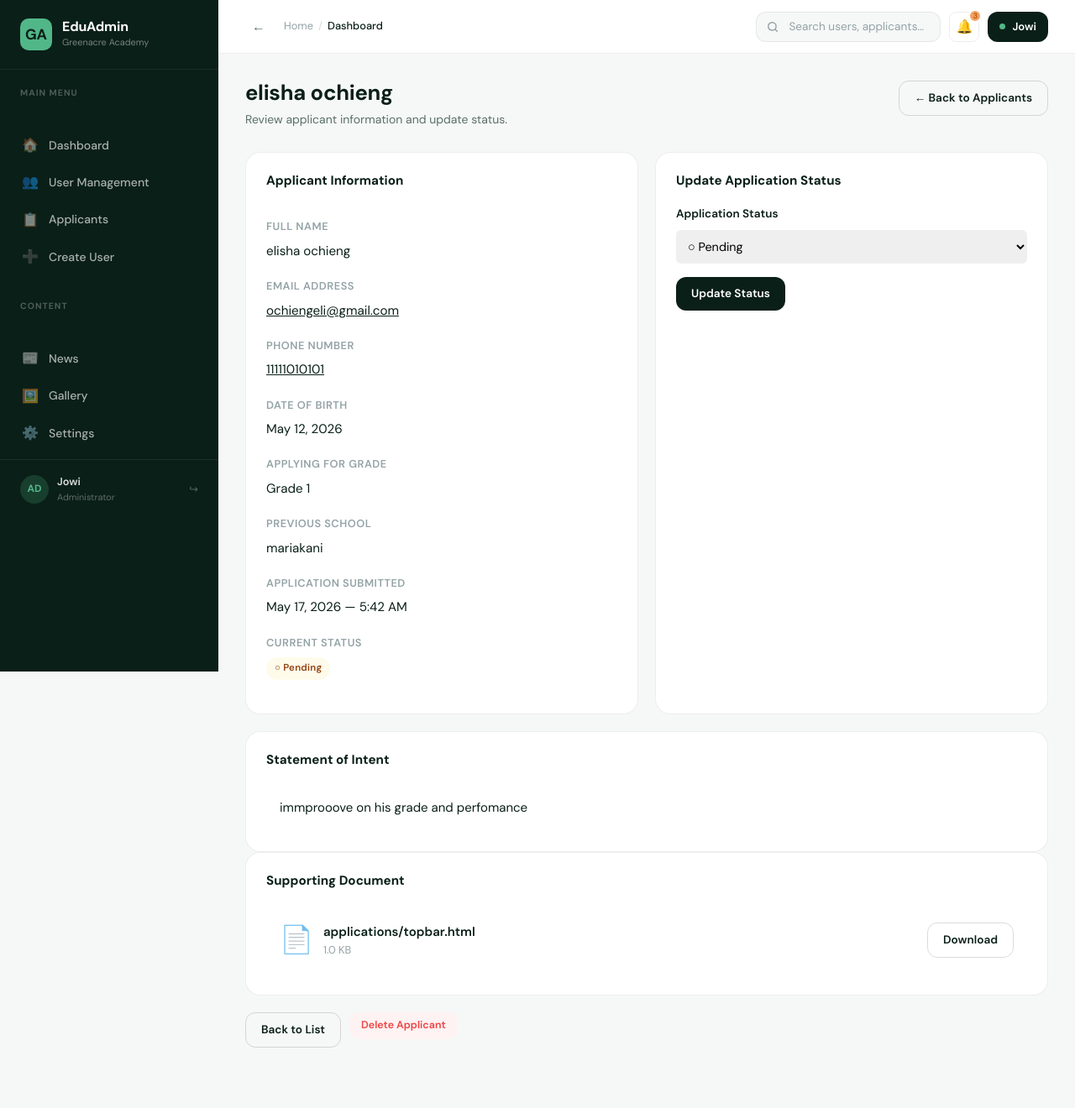
After one commit to J-ohnP-aul/school_project, a Django app: page /accounts/applicants/2/ in a window 1280 px wide. The commit adds this page. Shown: the whole page at 84% size. Run offline with Django 5.2, Linux system fonts and the light colour scheme; a user stored in the database is signed in; data comes from the database, SQL or seed files in the repository; both versions use the stored data as it was after the commit.

Commit message:
admin complete

```diff
--- a/accounts/urls.py
+++ b/accounts/urls.py
@@ -1,5 +1,5 @@
 from django.urls import path
-from .views import admin_dashboard, register_view, login_view, logout_view, dashboard, users_list, aplicant_list, complete_profile, search_students, delete_user, delete_applicant, create_user
+from .views import admin_dashboard, register_view, login_view, logout_view, dashboard, users_list, aplicant_list, complete_profile, search_students, delete_user, delete_applicant, create_user, applicant_detail
 
 urlpatterns = [
     path('register/', register_view, name='register'),
@@ -14,5 +14,6 @@ urlpatterns = [
     path('users/<int:pk>/delete/', delete_user, name='delete_user'),
     path('create-user/', create_user, name='create_user'),
     path('applicant_list/', aplicant_list, name='applicant_list'),
+    path('applicants/<int:pk>/', applicant_detail, name='applicant_detail'),
     path('applicants/<int:pk>/delete/', delete_applicant, name='delete_applicant'),
 ]
--- a/accounts/views.py
+++ b/accounts/views.py
@@ -115,12 +115,24 @@ def admin_dashboard(request):
     parents = users.filter(groups__name='Parents').distinct()
     ungrouped = users.filter(groups__isnull=True).distinct()
 
+    # Applicant stats
+    applicants = Applicant.objects.all()
+    applicants_pending = applicants.filter(status='pending').count()
+    applicants_reviewed = applicants.filter(status='reviewed').count()
+    applicants_accepted = applicants.filter(status='accepted').count()
+    applicants_rejected = applicants.filter(status='rejected').count()
+
     return render(request, 'accounts/admin_dashboard.html', {
         'users': users,
         'students': students,
         'teachers': teachers,
         'parents': parents,
         'ungrouped': ungrouped,
+        'applicants': applicants,
+        'applicants_pending': applicants_pending,
+        'applicants_reviewed': applicants_reviewed,
+        'applicants_accepted': applicants_accepted,
+        'applicants_rejected': applicants_rejected,
     })
 
 
@@ -208,6 +220,24 @@ def delete_applicant(request, pk):
 
 
 @login_required
+def applicant_detail(request, pk):
+    if not request.user.is_staff and not request.user.is_superuser:
+        messages.error(request, 'You do not have permission to view applicant details.')
+        return redirect('dashboard')
+
+    applicant = get_object_or_404(Applicant, pk=pk)
+
+    if request.method == 'POST':
+        status = request.POST.get('status')
+        if status in dict(Applicant.STATUS_CHOICES):
+            applicant.status = status
+            applicant.save()
+            messages.success(request, f'Applicant status updated to {status}.')
+
+    return render(request, 'accounts/applicant_detail.html', {'applicant': applicant})
+
+
+@login_required
 def search_students(request):
     q = request.GET.get('q', '').strip()
     results = []
--- a/admissions/models.py
+++ b/admissions/models.py
@@ -33,6 +33,18 @@ class Applicant(models.Model):
 
     submitted_at = models.DateTimeField(auto_now_add=True)
 
+    STATUS_CHOICES = [
+        ('pending', 'Pending'),
+        ('reviewed', 'Reviewed'),
+        ('accepted', 'Accepted'),
+        ('rejected', 'Rejected'),
+    ]
+    status = models.CharField(
+        max_length=20,
+        choices=STATUS_CHOICES,
+        default='pending'
+    )
+
     def __str__(self):
         return f'{self.first_name} {self.last_name}'
 
--- /dev/null
+++ b/templates/accounts/applicant_detail.html
@@ -0,0 +1,219 @@
+<!-- templates/accounts/applicant_detail.html -->
+
+{% extends 'accounts/base_dashboard.html' %}
+
+{% block title %}Applicant Details — EduAdmin{% endblock %}
+{% block page_label %}Applicant Details{% endblock %}
+
+{% block content %}
+
+<div class="dashboard-section">
+
+  <!-- Page Header -->
+  <div class="dashboard-page-header">
+    <div class="dashboard-page-header-left">
+      <h2>{{ applicant.first_name }} {{ applicant.last_name }}</h2>
+      <p>Review applicant information and update status.</p>
+    </div>
+    <div class="header-actions">
+      <a href="{% url 'applicant_list' %}" class="dashboard-btn outline">← Back to Applicants</a>
+    </div>
+  </div>
+
+  <!-- Main Content Grid -->
+  <div class="dashboard-grid">
+
+    <!-- Applicant Information Card -->
+    <div class="dashboard-card">
+      <div class="card-header">
+        <h3 class="card-title">Applicant Information</h3>
+      </div>
+
+      <div class="info-grid">
+
+        <!-- Name -->
+        <div class="info-item">
+          <div class="info-label">Full Name</div>
+          <div class="info-value">{{ applicant.first_name }} {{ applicant.last_name }}</div>
+        </div>
+
+        <!-- Email -->
+        <div class="info-item">
+          <div class="info-label">Email Address</div>
+          <div class="info-value">
+            <a href="mailto:{{ applicant.email }}" style="color:var(--primary);">{{ applicant.email }}</a>
+          </div>
+        </div>
+
+        <!-- Phone -->
+        <div class="info-item">
+          <div class="info-label">Phone Number</div>
+          <div class="info-value">
+            <a href="tel:{{ applicant.phone }}" style="color:var(--primary);">{{ applicant.phone }}</a>
+          </div>
+        </div>
+
+        <!-- Date of Birth -->
+        <div class="info-item">
+          <div class="info-label">Date of Birth</div>
+          <div class="info-value">{{ applicant.date_of_birth|date:"F d, Y" }}</div>
+        </div>
+
+        <!-- Applying Grade -->
+        <div class="info-item">
+          <div class="info-label">Applying for Grade</div>
+          <div class="info-value">{{ applicant.applying_grade }}</div>
+        </div>
+
+        <!-- Previous School -->
+        <div class="info-item">
+          <div class="info-label">Previous School</div>
+          <div class="info-value">{{ applicant.previous_school }}</div>
+        </div>
+
+        <!-- Application Date -->
+        <div class="info-item">
+          <div class="info-label">Application Submitted</div>
+          <div class="info-value">
+            {% if applicant.submitted_at %}
+              {{ applicant.submitted_at|date:"F d, Y — g:i A" }}
+            {% else %}
+              —
+            {% endif %}
+          </div>
+        </div>
+
+        <!-- Current Status -->
+        <div class="info-item">
+          <div class="info-label">Current Status</div>
+          <div class="info-value">
+            {% if applicant.status == 'accepted' %}
+              <span class="role-badge role-teacher">✓ Accepted</span>
+            {% elif applicant.status == 'reviewed' %}
+              <span class="role-badge role-admin">● Reviewed</span>
+            {% elif applicant.status == 'rejected' %}
+              <span class="role-badge" style="background:var(--red-bg);color:var(--red);">✕ Rejected</span>
+            {% else %}
+              <span class="role-badge role-parent">○ Pending</span>
+            {% endif %}
+          </div>
+        </div>
+
+      </div>
+    </div>
+
+    <!-- Update Status Card -->
+    <div class="dashboard-card">
+      <div class="card-header">
+        <h3 class="card-title">Update Application Status</h3>
+      </div>
+
+      <form method="post" style="display:flex;flex-direction:column;gap:16px;">
+        {% csrf_token %}
+
+        <div style="display:flex;flex-direction:column;gap:8px;">
+          <label for="status" style="font-size:.85rem;font-weight:600;color:var(--text-primary);">
+            Application Status
+          </label>
+          <select name="status" id="status" style="padding:10px;border:1px solid var(--border-color);border-radius:6px;font-size:.9rem;">
+            <option value="pending" {% if applicant.status == 'pending' %}selected{% endif %}>○ Pending</option>
+            <option value="reviewed" {% if applicant.status == 'reviewed' %}selected{% endif %}>● Reviewed</option>
+            <option value="accepted" {% if applicant.status == 'accepted' %}selected{% endif %}>✓ Accepted</option>
+            <option value="rejected" {% if applicant.status == 'rejected' %}selected{% endif %}>✕ Rejected</option>
+          </select>
+        </div>
+
+        <button type="submit" class="dashboard-btn" style="align-self:flex-start;">
+          Update Status
+        </button>
+      </form>
+    </div>
+
+  </div>
+
+  <!-- Statement Card -->
+  <div class="dashboard-card">
+    <div class="card-header">
+      <h3 class="card-title">Statement of Intent</h3>
+    </div>
+    <div style="padding:16px;background:var(--bg-secondary);border-radius:6px;line-height:1.6;color:var(--text-primary);">
+      {{ applicant.statement }}
+    </div>
+  </div>
+
+  <!-- Documents Card -->
+  <div class="dashboard-card">
+    <div class="card-header">
+      <h3 class="card-title">Supporting Document</h3>
+    </div>
+
+    {% if applicant.document %}
+      <div style="display:flex;align-items:center;gap:12px;padding:16px;background:var(--bg-secondary);border-radius:6px;">
+        <div style="font-size:2rem;">📄</div>
+        <div style="flex:1;">
+          <div style="font-weight:600;color:var(--text-primary);">{{ applicant.document.name|default:"Untitled Document" }}</div>
+          <div style="font-size:.8rem;color:var(--text-muted);">
+            {% if applicant.document.size %}
+              {{ applicant.document.size|filesizeformat }}
+            {% endif %}
+          </div>
+        </div>
+        <a href="{{ applicant.document.url }}" target="_blank" class="dashboard-btn outline">
+          Download
+        </a>
+      </div>
+    {% else %}
+      <div style="text-align:center;padding:32px;color:var(--text-muted);">
+        <div style="font-size:2rem;margin-bottom:8px;">📭</div>
+        <div>No document uploaded</div>
+      </div>
+    {% endif %}
+  </div>
+
+  <!-- Actions Footer -->
+  <div style="display:flex;gap:10px;flex-wrap:wrap;margin-top:20px;">
+    <a href="{% url 'applicant_list' %}" class="dashboard-btn outline">
+      Back to List
+    </a>
+    <form method="post" action="{% url 'delete_applicant' applicant.pk %}" style="display:inline;">
+      {% csrf_token %}
+      <button type="submit"
+              class="dashboard-btn delete-btn"
+              onclick="return confirm('Are you sure you want to delete {{ applicant.first_name }} {{ applicant.last_name }}?')">
+        Delete Applicant
+      </button>
+    </form>
+  </div>
+
+</div>
+
+<style>
+  .info-grid {
+    display: grid;
+    grid-template-columns: repeat(auto-fit, minmax(250px, 1fr));
+    gap: 20px;
+    padding: 16px 0;
+  }
+
+  .info-item {
+    display: flex;
+    flex-direction: column;
+    gap: 6px;
+  }
+
+  .info-label {
+    font-size: 0.8rem;
+    font-weight: 600;
+    text-transform: uppercase;
+    letter-spacing: 0.5px;
+    color: var(--text-muted);
+  }
+
+  .info-value {
+    font-size: 0.95rem;
+    color: var(--text-primary);
+    word-break: break-word;
+  }
+</style>
+
+{% endblock %}
--- a/templates/accounts/partials/applicant_list.html
+++ b/templates/accounts/partials/applicant_list.html
@@ -95,7 +95,7 @@
             <div style="display:flex;gap:8px;justify-content:flex-end;align-items:center;">
 
               {% if applicant.pk %}
-              <a href="#"
+              <a href="{% url 'applicant_detail' applicant.pk %}"
                  class="dashboard-btn outline"
                  style="padding:5px 12px;font-size:.75rem;">
                 View
```
Also changed, not shown: media/applications/topbar.html (added, +42 -0 lines), templates/accounts/admin_dashboard.html (+39 -1 lines), admissions/migrations/0002_applicant_status.py (added), db.sqlite3.
